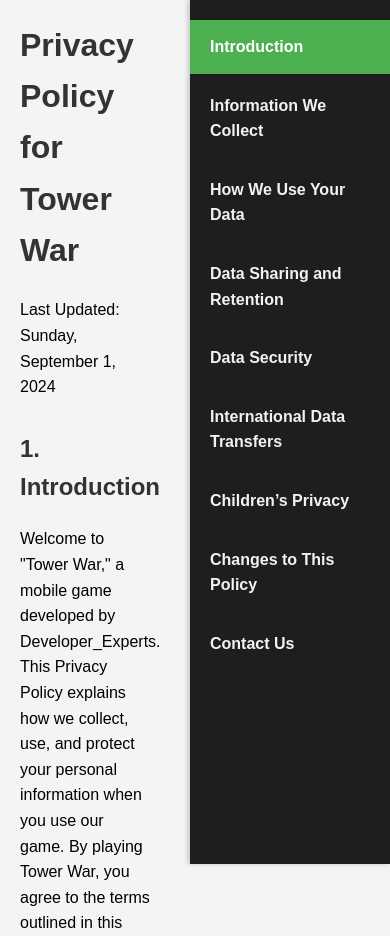
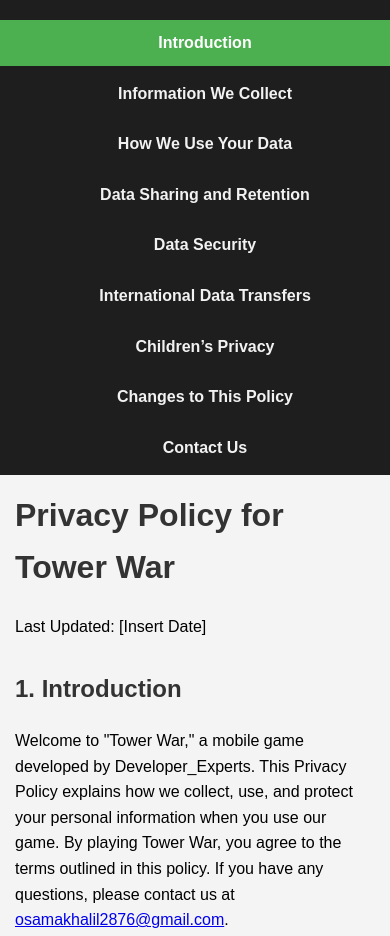
Before and after one commit to YoussifSultan/YoussifSultan.github.io, a plain HTML site: page index.html in a window 390 px wide. Shown: the top 936 px of the page. Drawn offline with Linux system fonts and the light colour scheme.

Commit message:
Update index.html

```diff
--- a/index.html
+++ b/index.html
@@ -32,6 +32,7 @@
             overflow-x: hidden;
             padding-top: 20px;
             box-shadow: -2px 0 5px rgba(0, 0, 0, 0.2);
+            transition: width 0.3s;
         }
         .sidebar a {
             display: block;
@@ -58,6 +59,31 @@
         .content h1 {
             margin-top: 0;
         }
+        /* Responsive Layout */
+        @media screen and (max-width: 768px) {
+            .sidebar {
+                width: 100%;
+                height: auto;
+                position: relative;
+                box-shadow: none;
+            }
+            .sidebar a {
+                float: left;
+                padding: 10px;
+                text-align: center;
+                width: 100%;
+            }
+            .content {
+                margin-right: 0;
+                padding: 15px;
+            }
+        }
+        @media screen and (max-width: 600px) {
+            .sidebar a {
+                text-align: center;
+                float: none;
+            }
+        }
     </style>
 </head>
 <body>
@@ -76,7 +102,7 @@
 
     <div class="content">
         <h1>Privacy Policy for Tower War</h1>
-        <p>Last Updated: Sunday, September 1, 2024</p>
+        <p>Last Updated: [Insert Date]</p>
 
         <h2 id="introduction" class="section-title">1. Introduction</h2>
         <p>Welcome to "Tower War," a mobile game developed by Developer_Experts. This Privacy Policy explains how we collect, use, and protect your personal information when you use our game. By playing Tower War, you agree to the terms outlined in this policy. If you have any questions, please contact us at <a href="mailto:osamakhalil2876@gmail.com">osamakhalil2876@gmail.com</a>.</p>
```
